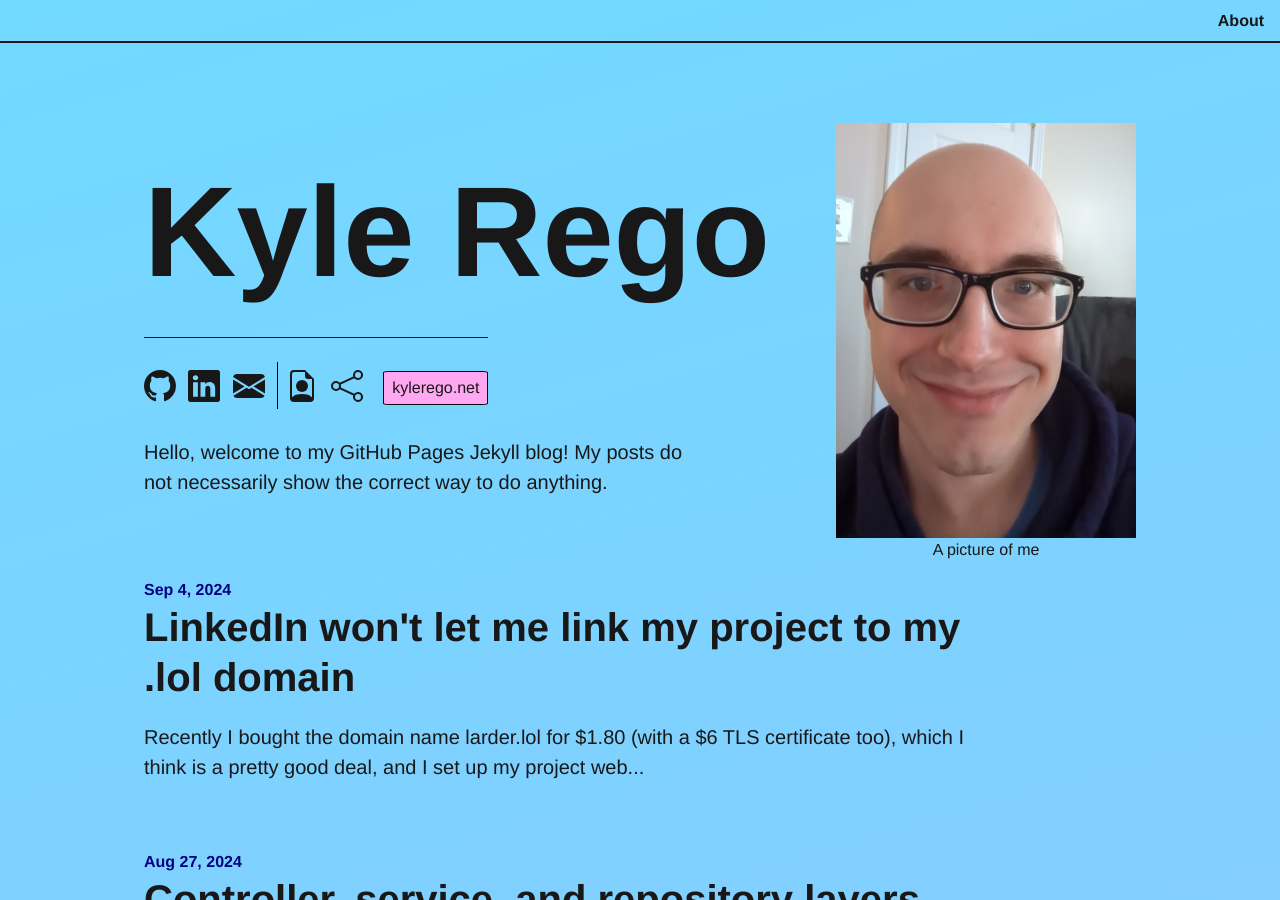
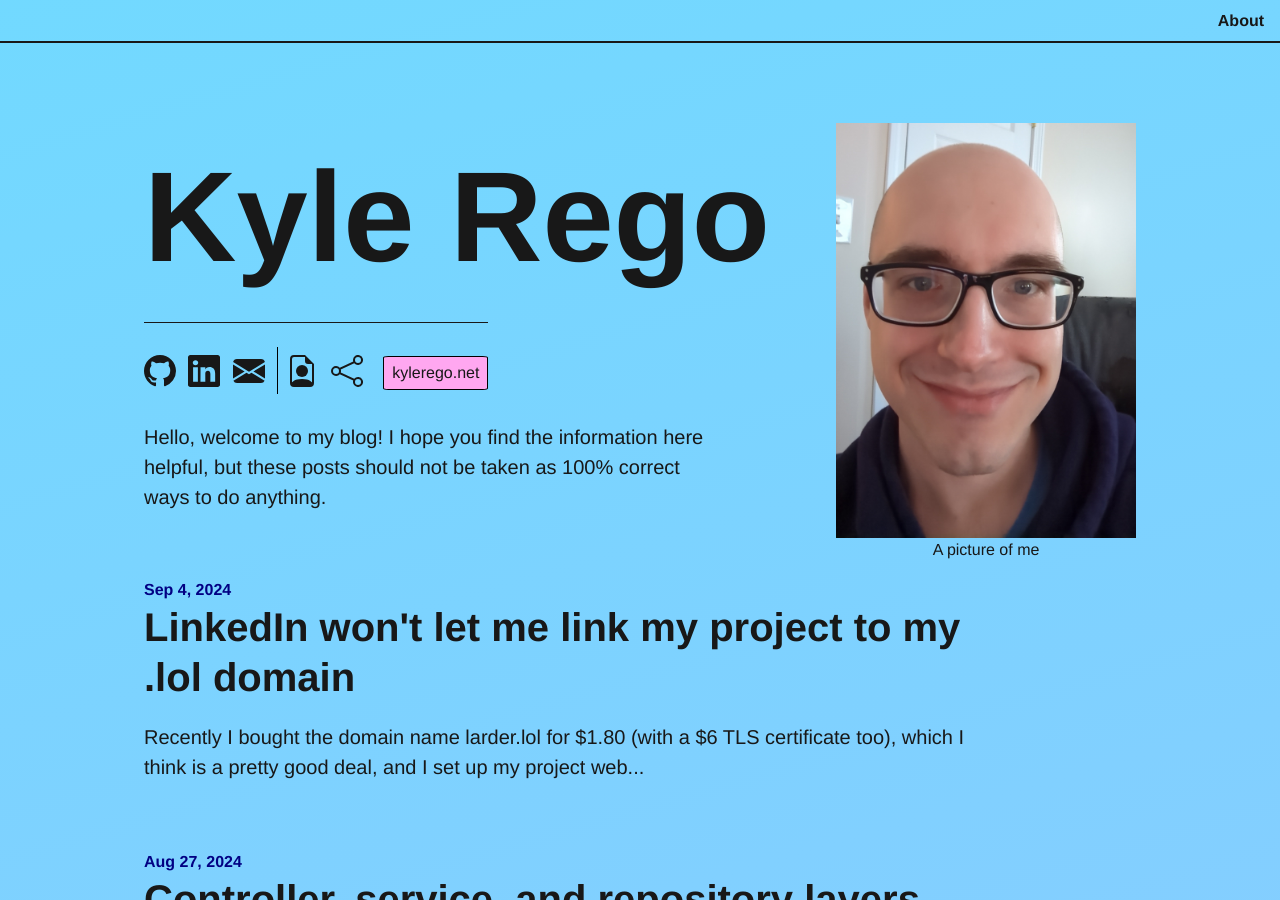
Before and after one commit to KyleRego/KyleRego.github.io, a Jekyll site: the page built from index.markdown, in a window 1280 px wide and 900 px high. Built offline with Jekyll 4.4.1, drawn with Linux system fonts in a browser that asks for light colours.

Commit message:
Update home.html

```diff
--- a/_layouts/home.html
+++ b/_layouts/home.html
@@ -48,8 +48,9 @@
                 </div>
 
                 <div class="mx-auto prose">
-                    <p>Hello, welcome to my GitHub Pages Jekyll blog!
-                        My posts do not necessarily show the correct way to do anything.</p>
+                    <p>Hello, welcome to my blog! I hope you find the information here helpful,
+                        but these posts should not be taken as 100% correct ways to do anything.
+                    </p>
                         <!-- There are also some other pages on this site: -->
                     <!-- <ul>
                         <li><a href="anki_record_docs">Anki Record gem API docs</a></li>
```
